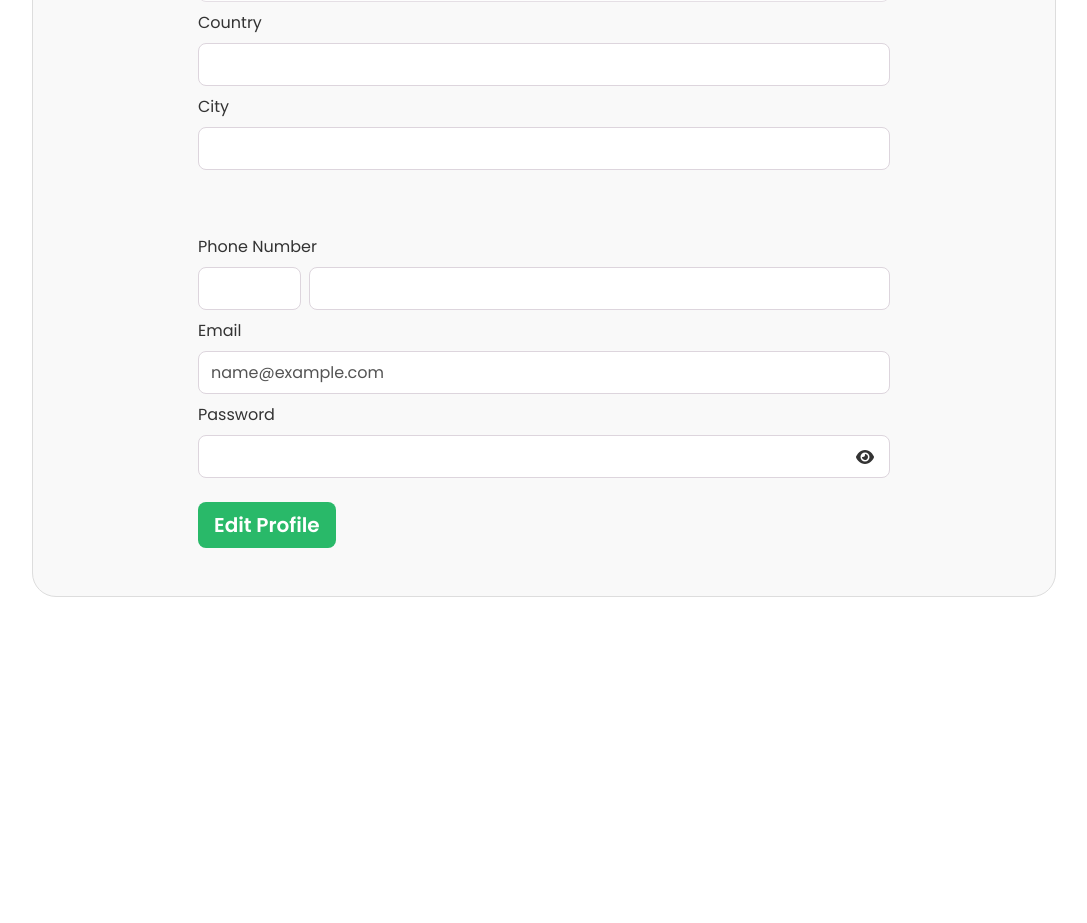
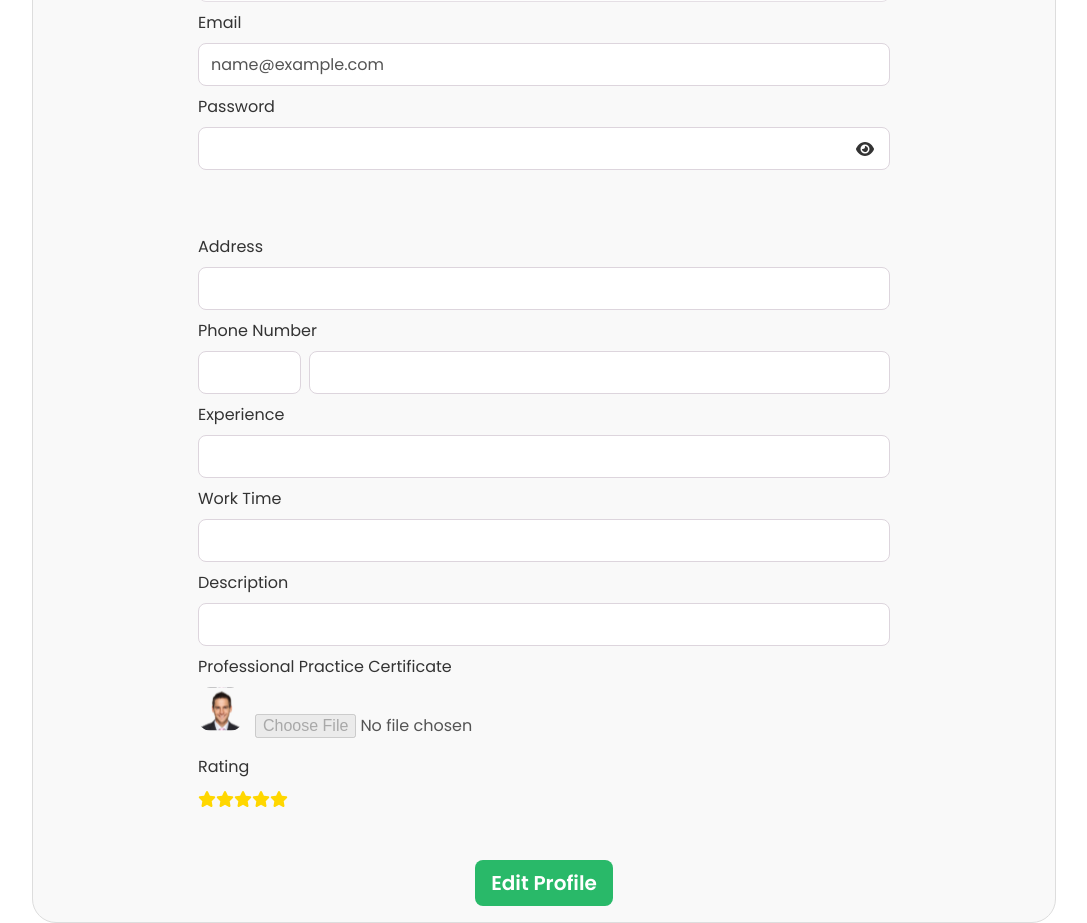
Before and after one commit to Mohamed-Behery/i_care_medical_system, a React (Create React App) app: page /profile in a window 1280 px wide. Shown: the part 460-1383 px from the top of the page, without its empty margins (96-1183 px from the left). Before the commit the page ends 1057 px from the top, so only its background shows below. Built offline with nearby package versions, Linux system fonts and the light colour scheme; no server answers; sample sign-in values are in the browser's storage.

Commit message:
Tried to solve the post request problem

```diff
--- a/package.json
+++ b/package.json
@@ -11,6 +11,7 @@
     "@testing-library/react": "^13.4.0",
     "@testing-library/user-event": "^13.5.0",
     "axios": "^1.7.2",
+    "http-proxy-middleware": "^3.0.0",
     "jwt-decode": "^4.0.0",
     "react": "^18.2.0",
     "react-dom": "^18.2.0",
@@ -41,6 +42,5 @@
       "last 1 firefox version",
       "last 1 safari version"
     ]
-  },
-  "proxy": "https://icare48.000webhostapp.com/api"
+  }
 }
--- /dev/null
+++ b/src/axiosConfig.js
@@ -0,0 +1,11 @@
+import axios from "axios";
+
+const instance = axios.create({
+  baseURL: "http://localhost:8800",
+  timeout: 10000,
+  headers: {
+    "Content-Type": "application/json",
+  },
+});
+
+export default instance;
--- a/src/components/Header/Header.module.css
+++ b/src/components/Header/Header.module.css
@@ -143,6 +143,7 @@ header {
   color: #333;
   text-align: center;
   cursor: pointer;
+  width: 100%;
   transition: background-color 0.3s;
 }
 .profileMenu ul li:hover {
--- a/src/pages/Auth/Auth.module.css
+++ b/src/pages/Auth/Auth.module.css
@@ -26,9 +26,10 @@
 }
 .signup .left img,
 .login .right img {
-  width: 600px;
+  width: 550px;
   max-width: 90%;
-  align-self: center;
+  align-self: flex-start;
+  margin-top: 10%;
 }
 form {
   background: rgba(255, 255, 255, 0.8);
@@ -37,6 +38,7 @@ form {
   display: flex;
   flex-direction: column;
   gap: 8px;
+  min-width: 500px;
   backdrop-filter: blur(8px);
   -webkit-backdrop-filter: blur(8px);
 }
--- a/src/pages/Auth/Signup.jsx
+++ b/src/pages/Auth/Signup.jsx
@@ -1,18 +1,67 @@
-import React, { useState } from "react";
+import React, { useEffect, useState } from "react";
 import styles from "./Auth.module.css";
 import signupImg from "./../../images/signup.png";
 import { Link } from "react-router-dom";
+import axios from "../../axiosConfig";
 
 const Signup = () => {
   const [next, setNext] = useState(false);
+  const [credentials, setCredentials] = useState({
+    firstName: "",
+    lastName: "",
+    specialty: "",
+    phone: "",
+    countryCode: "",
+    email: "",
+    password: "",
+    category: "",
+    country: "",
+    city: "",
+  });
+
+  useEffect(() => {
+    if (credentials.category === "pharmacy") {
+      setCredentials((prevState) => ({
+        ...prevState,
+        specialty: "",
+      }));
+    }
+  }, [credentials.category]);
 
   const handleNext = (e) => {
     e.preventDefault();
     setNext(true);
   };
 
-  const handleSubmit = (e) => {
+  const handleSubmit = async (e) => {
     e.preventDefault();
+    try {
+      console.log(credentials);
+      const response = await axios.post(
+        "https://icare48.000webhostapp.com/api/clinic/signup",
+        {
+          first_name: credentials.firstName,
+          last_name: credentials.lastName,
+          specialty: credentials.specialty,
+          phone: credentials.phone,
+          countryCode: credentials.countryCode,
+          email: credentials.email,
+          password: credentials.password,
+          category: credentials.category,
+          country: credentials.country,
+          city: credentials.city,
+        },
+        {
+          headers: {
+            "Content-Type": "application/json",
+          },
+        }
+      );
+
+      console.log("Signup successful", response.data);
+    } catch (error) {
+      console.error("Signup failed", error);
+    }
   };
 
   return (
@@ -29,7 +78,18 @@ const Signup = () => {
                 <div className={styles.nameInput}>
                   <div>
                     <label htmlFor="first-name">First Name</label> <br />
-                    <input id="first-name" name="first-name" type="text" />
+                    <input
+                      id="first-name"
+                      name="first-name"
+                      value={credentials.firstName}
+                      onChange={(e) =>
+                        setCredentials({
+                          ...credentials,
+                          first_name: e.target.value,
+                        })
+                      }
+                      type="text"
+                    />
                   </div>
                   <div>
                     <label htmlFor="last-name">Last Name</label> <br />
@@ -37,7 +97,17 @@ const Signup = () => {
                   </div>
                 </div>
                 <label htmlFor="specialty">Specialty</label>
-                <select name="specialty" id="specialty">
+                <select
+                  name="specialty"
+                  id="specialty"
+                  onChange={(e) =>
+                    setCredentials({
+                      ...credentials,
+                      specialty: e.target.value,
+                    })
+                  }
+                  disabled={credentials.category === "Pharmacy"}
+                >
                   <option value="dermatology">Dermatology</option>
                   <option value="orthopedics">Orthopedics</option>
                   <option value="neurology">Neurology</option>
@@ -64,7 +134,14 @@ const Signup = () => {
                 <label htmlFor="password">Password</label>
                 <input id="password" name="password" type="password" />
                 <label htmlFor="category">Category</label>
-                <select name="category" id="category">
+                <select
+                  name="category"
+                  id="category"
+                  value={credentials.category}
+                  onChange={(e) =>
+                    setCredentials({ ...credentials, category: e.target.value })
+                  }
+                >
                   <option value="doctor">Doctor</option>
                   <option value="pharmacy">Pharmacy</option>
                   <option value="laboratory">Laboratory</option>
@@ -79,10 +156,24 @@ const Signup = () => {
             )}
             {next === true && (
               <>
-                <label htmlFor="country">Country</label>
-                <input id="country" name="country" type="text" />
-                <label htmlFor="city">City</label>
-                <input id="city" name="city" type="text" />
+                <label htmlFor="address">Address</label>
+                <input type="text" id="address" />
+                <label htmlFor="experience">Experience</label>
+                <input type="text" name="experience" id="experience" />
+                <label htmlFor="work-time">Work Time</label>
+                <input type="text" name="work-time" id="work-time" />
+                <label htmlFor="description">Description</label>
+                <input type="text" name="description" id="description" />
+                <label htmlFor="certificate">
+                  Professional Practice Certificate
+                </label>
+                <div className="certificateWrapper">
+                  <input type="file" id="certificate" />
+                  <p>
+                    If the certificate is forged, You will be <br /> subjected
+                    to legal accountability.
+                  </p>
+                </div>
                 <button
                   type="submit"
                   className={styles.btnSignup}
--- a/src/pages/Profile/Profile.jsx
+++ b/src/pages/Profile/Profile.jsx
@@ -1,8 +1,8 @@
 import React, { useEffect, useState } from "react";
 import styles from "./Profile.module.css";
-import { faEye, faEyeSlash } from "@fortawesome/free-solid-svg-icons";
+import { faEye, faEyeSlash, faStar } from "@fortawesome/free-solid-svg-icons";
 import { FontAwesomeIcon } from "@fortawesome/react-fontawesome";
-// import profileImg from "./../../images/profile.svg";
+import profileImg from "./../../images/profile.svg";
 
 const Profile = ({ userData }) => {
   const [isEditing, setIsEditing] = useState(false);
@@ -49,12 +49,21 @@ const Profile = ({ userData }) => {
     setIsEditing(false);
   };
 
+  const stars = Array.from({ length: 5 }, (_, index) => (
+    <FontAwesomeIcon
+      key={index}
+      icon={faStar}
+      className="star"
+      style={{ color: "#ffd700" }}
+    />
+  ));
+
   return (
     <>
       <>
         <h2 className={styles.profileTitle}>Profile Info</h2>
-        {/* userData={doctorData} */}
-        {/* userData={doctorData ? doctorData : {}} */}
+        {/* userData={doctorData}
+        userData={doctorData ? doctorData : {}} */}
         <div className={styles.profileWrapper}>
           <div className={styles.profileInfoWrapper}>
             <div className={styles.infoLeft}>
@@ -103,28 +112,6 @@ const Profile = ({ userData }) => {
                 <option value="urology">Urology</option>
                 <option value="radiology">Radiology</option>
               </select>
-              <label htmlFor="country">Country</label>
-              <input type="text" id="Country" disabled={!isEditing} />
-              <label htmlFor="city">City</label>
-              <input type="text" id="city" disabled={!isEditing} />
-            </div>
-            <div className={styles.infoRight}>
-              <label htmlFor="phone">Phone Number</label>
-              <div className={styles.phoneInput}>
-                <input
-                  id="countryCode"
-                  name="countryCode"
-                  className={styles.countryCode}
-                  type="text"
-                  disabled={!isEditing}
-                />
-                <input
-                  id="phone"
-                  name="phone"
-                  type="text"
-                  disabled={!isEditing}
-                />
-              </div>
               <label htmlFor="email">Email</label>
               <input
                 id="email"
@@ -147,14 +134,53 @@ const Profile = ({ userData }) => {
                   className={styles.passwordToggle}
                 />
               </div>
-              <div className={styles.buttonContainer}>
-                {!isEditing ? (
-                  <button onClick={handleEditClick}>Edit Profile</button>
-                ) : (
-                  <button onClick={handleSaveClick}>Save Changes</button>
-                )}
+            </div>
+            <div className={styles.infoRight}>
+              <label htmlFor="address">Address</label>
+              <input type="text" id="address" disabled={!isEditing} />
+              <label htmlFor="phone">Phone Number</label>
+              <div className={styles.phoneInput}>
+                <input
+                  id="countryCode"
+                  name="countryCode"
+                  className={styles.countryCode}
+                  type="text"
+                  disabled={!isEditing}
+                />
+                <input
+                  id="phone"
+                  name="phone"
+                  type="text"
+                  disabled={!isEditing}
+                />
               </div>
+              <label htmlFor="experience">Experience</label>
+              <input type="text" id="experience" disabled={!isEditing} />
+              <label htmlFor="work-time">Work Time</label>
+              <input type="text" id="work-time" disabled={!isEditing} />
+              <label htmlFor="description">Description</label>
+              <input type="text" id="description" disabled={!isEditing} />
+              <label htmlFor="certificate">
+                Professional Practice Certificate
+              </label>
+              <div className="certificateWrapper">
+                <img
+                  src={profileImg}
+                  className="certificateImg"
+                  alt="certificate"
+                />
+                <input type="file" id="certificate" disabled={!isEditing} />
+              </div>
+              <label htmlFor="rating">Rating</label>
+              <div className="rating">{stars}</div>
             </div>
+          </div>
+          <div className={styles.buttonContainer}>
+            {!isEditing ? (
+              <button onClick={handleEditClick}>Edit Profile</button>
+            ) : (
+              <button onClick={handleSaveClick}>Save Changes</button>
+            )}
           </div>
         </div>
       </>
--- a/src/pages/Profile/Profile.module.css
+++ b/src/pages/Profile/Profile.module.css
@@ -22,8 +22,7 @@
   flex-wrap: wrap;
   margin-top: 24px;
 }
-.profileWrapper img {
-  /* background-color: #29b969; */
+.profileWrapper .imgWrapper img {
   border-radius: 16px;
   width: 88px;
 }
@@ -59,7 +58,10 @@
 .countryCode {
   width: 15% !important;
 }
-.profileInfoWrapper button {
+.buttonContainer {
+  text-align: center;
+}
+.buttonContainer button {
   border: none;
   outline: none;
   background: #29b969;
@@ -89,3 +91,18 @@
   cursor: pointer;
   user-select: none;
 }
+
+.rating {
+  display: inline-block;
+}
+
+/* .certificateWrapper {
+  display: flex;
+  align-items: center;
+  gap: 32px;
+  flex-wrap: wrap;
+}
+.certificateImg {
+  width: 64px;
+  height: auto;
+} */
```
Also changed, not shown: src/components/Header/Header.jsx (+30 -7 lines), src/pages/Auth/Login.jsx (+21 -6 lines), 1 other file (tests, documents, lock files or other folders).
